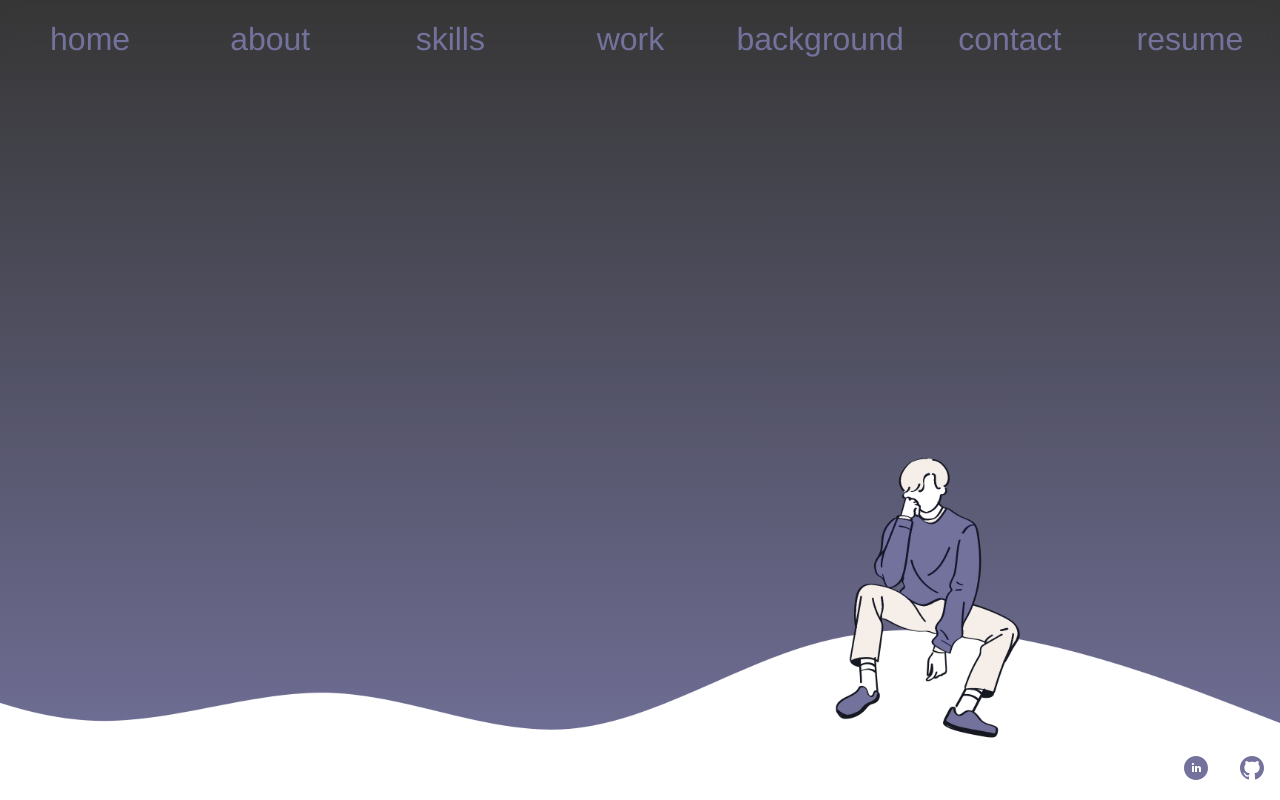
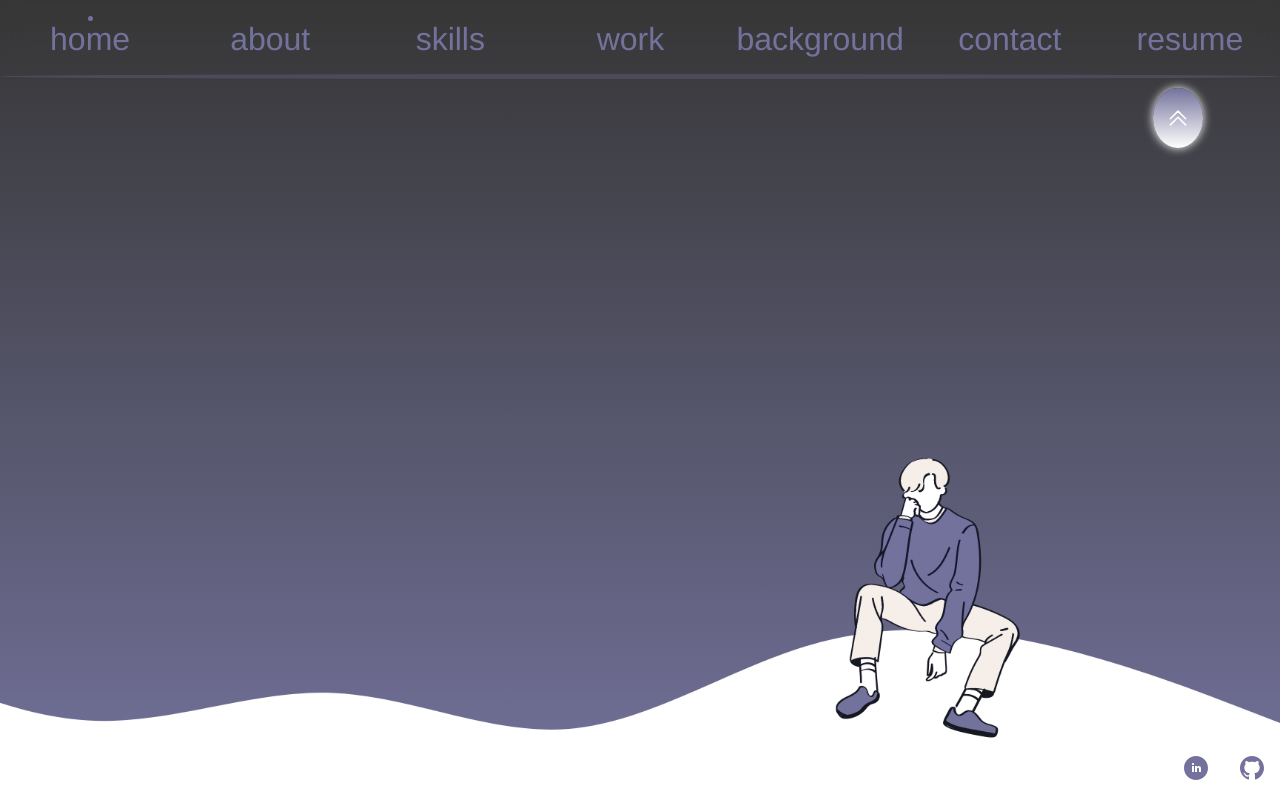
Before and after one commit to anadreth/personal-portfolio, a React (Vite) app in the folder frontend/: page / in a window 1280 px wide. Shown: the top 800 px of the page. Built offline with nearby package versions, Linux system fonts and the light colour scheme; a web font is replaced by a local one.

Commit message:
scrollprogress bar

```diff
--- a/frontend/src/App.tsx
+++ b/frontend/src/App.tsx
@@ -2,7 +2,6 @@
 import { Navbar,  } from './components/index'
 import { Header, About, Work, Skills, Contact, Footer, Experiences} from './containers/index'
 import './App.scss'
-
 
 function App() {
 
--- a/frontend/src/components/Navbar/Navbar.scss
+++ b/frontend/src/components/Navbar/Navbar.scss
@@ -8,7 +8,6 @@
 
   backdrop-filter: blur(10px);
   z-index: 10;
-
 }
 
 .app__navbar-list {
@@ -19,13 +18,11 @@
 
   a {
     text-decoration: none;
-        font-family: 'Franklin Gothic Medium', 'Arial Narrow', Arial, sans-serif;
+    font-family: "Franklin Gothic Medium", "Arial Narrow", Arial, sans-serif;
     font-size: 2rem;
     transition: all;
     transition-duration: 300ms;
     transition-timing-function: ease-in-out;
-
-
   }
 
   .dot {
@@ -47,17 +44,12 @@
     align-items: center;
     justify-content: start;
 
-
     &:hover {
-
       .dot {
         opacity: 1;
       }
     }
   }
-
-
-
 
   @media screen and (max-width: 1180px) {
     display: none;
@@ -86,14 +78,12 @@
     padding-left: 1rem;
     background-color: var(--purple-color);
 
-
     svg {
       height: 64px;
       margin: 1rem;
       color: var(--light-color);
       background-color: var(--purple-color);
       align-self: end;
-
     }
 
     ul {
@@ -102,8 +92,8 @@
       font-size: 40px;
       font-family: "Poppins";
 
-
-            li, a {
+      li,
+      a {
         margin-bottom: 1rem;
         text-decoration: none;
         color: var(--light-color);
@@ -131,28 +121,59 @@
   @media screen and (min-width: 1180px) {
     display: none;
   }
-
-
 }
 
-.light{
+.light {
   color: var(--light-color);
 }
 
-.purple{
-    color: var(--purple-color)
+.purple {
+  color: var(--purple-color);
 }
 
-.purpledot{
-    background-color: var(--purple-color)
+.purpledot {
+  background-color: var(--purple-color);
 }
-.lightdot{
+.lightdot {
   background-color: var(--light-color);
 }
-.reddot{
+.reddot {
   background-color: var(--red-color);
 }
 
 .visible {
   opacity: 0;
 }
+
+.higlight {
+  opacity: 1;
+  transition: all 0.3s ease-in-out;
+}
+.nohighlight {
+  opacity: 0;
+  transition: all 0.3s ease-in-out;
+}
+
+.click {
+  position: absolute;
+  top: 100%;
+  right: 6%;
+  width: 50px;
+  height: 60px;
+  color: white;
+  box-shadow: 0 0 10px white;
+  border-radius: 80%;
+  padding: 0.8rem;
+  background-image: -webkit-linear-gradient(var(--purple-color), white);
+  backdrop-filter: blur(10px);
+
+  &:hover {
+    transition: all 0.3s ease-in-out;
+    color: var(--purple-color);
+    background-image: linear-gradient(white, var(--purple-color));
+  }
+
+  @media screen and (max-width: 1180px) {
+    display: none;
+  }
+}
--- a/frontend/src/components/Navbar/Navbar.tsx
+++ b/frontend/src/components/Navbar/Navbar.tsx
@@ -3,12 +3,15 @@ import { HiMenu, HiX } from 'react-icons/hi';
 import { motion, AnimatePresence } from 'framer-motion'
 import './Navbar.scss'
 import { images } from '../../constants';
+import ProgressBar from '../ProgressBar/ProgressBar';
+
 
 
 const Navbar = () => {
     const [toggle, setToggle] = useState(false);
     const [scrollTop, setScrollTop] = useState(0);
     const [color, setColor] = useState("purple");
+    const [highlight, setHighlight] = useState(false);
 
 
     window.onscroll = function () {
@@ -45,6 +48,7 @@ const Navbar = () => {
 
   return (
     <nav className='app__navbar'>
+
         <motion.ul className={`app__navbar-list`}
             animate={{y: [-100, 0], opacity: [0, 1]}}
             transition={{duration: 1, delay: 1, ease: "easeInOut"}}
@@ -55,7 +59,7 @@ const Navbar = () => {
                     <a href={`#${item}`} className={color}>{item}</a>
                 </motion.li>
             ))}
-                <motion.li>
+                <motion.li >
                     <div id={"cv"}  className={`dot ${color}dot`}></div>
                     <a href={images.cv} className={color} target="_blank" >resume</a>
                 </motion.li>
@@ -88,6 +92,31 @@ const Navbar = () => {
                 )}
             </AnimatePresence>
         </div>
+        <ProgressBar color={color} setHighlight={setHighlight} />
+
+        <a href={images.cv}>
+          <motion.svg
+            xmlns="http://www.w3.org/2000/svg"
+            fill="none"
+            viewBox="0 0 24 24"
+            strokeWidth={1.5}
+            stroke="currentColor"
+            className={`${highlight ? "highlight" : "nohighlight"} click`}
+            transition={{
+              ease: "linear",
+              duration: 1.5,
+              repeat: Infinity,
+              repeatDelay: 3,
+              delay: 2,
+            }}
+            animate={{
+              y: [0, 10, 0, 10, 0, 10, 0],
+            }}
+          >
+            <path strokeLinecap="round" strokeLinejoin="round" d="M4.5 12.75l7.5-7.5 7.5 7.5m-15 6l7.5-7.5 7.5 7.5" />
+          </motion.svg>
+
+        </a>
     </nav>
   )
 }
--- /dev/null
+++ b/frontend/src/components/ProgressBar/ProgressBar.scss
@@ -0,0 +1,24 @@
+.container {
+    background-color: transparent;
+    height: 5px;
+    width: 100%;
+    position: sticky;
+    top: 0;
+    left: 0;
+    z-index: 20;
+    backdrop-filter: blur(5px);
+
+
+}
+
+.bar {
+    height: 5px;
+    width: 100%;
+    border-radius: 50%;
+    transition: all 0.3s ease-in-out;
+    opacity: 0.3;
+
+    @media screen and (max-width: 1180px) {
+        display: none;
+    }
+}
--- /dev/null
+++ b/frontend/src/components/ProgressBar/ProgressBar.tsx
@@ -0,0 +1,56 @@
+import React, { useState, useEffect } from "react";
+import './ProgressBar.scss'
+
+type ProgressBarProps = {
+  color: string;
+  setHighlight: Function;
+}
+
+const ProgressBar = ({color, setHighlight}: ProgressBarProps) => {
+  const [scrollTop, setScrollTop] = useState(0);
+
+  const onScroll = () => {
+    const winScroll = document.documentElement.scrollTop;
+    const height =
+      document.documentElement.scrollHeight -
+      document.documentElement.clientHeight;
+
+    const scrolled = (winScroll / height) * 100;
+    let amount = 15;
+
+    if (scrolled < 16) {
+      setHighlight(false);
+      amount = 15;
+    } else if (scrolled < 25 ) {
+      setHighlight(false);
+      amount = 30;
+    } else if (scrolled < 30) {
+      setHighlight(false);
+      amount = 45;
+    } else if (scrolled < 80) {
+      setHighlight(false);
+      amount = 60;
+    } else if (scrolled < 84) {
+      setHighlight(false);
+      amount = 75;
+    } else {
+      setHighlight(true);
+      amount = 100;
+
+    }
+    setScrollTop(amount);
+  };
+
+  useEffect(() => {
+    window.addEventListener("scroll", onScroll);
+    return () => window.removeEventListener("scroll", onScroll);
+  }, []);
+
+  return (
+    <div className="container">
+      <div className="bar" style={{ width: `${scrollTop}%`, backgroundColor: `var(--${color}-color)`, }}></div>
+    </div>
+  );
+};
+
+export default ProgressBar;
--- a/frontend/src/containers/Footer/Footer.scss
+++ b/frontend/src/containers/Footer/Footer.scss
@@ -32,3 +32,11 @@
         margin: 1rem;
     }
 }
+
+.dark {
+    color: var(--dark-color);
+}
+
+.purple {
+    color: var(--purple-color);
+}
--- a/frontend/src/containers/Footer/Footer.tsx
+++ b/frontend/src/containers/Footer/Footer.tsx
@@ -1,34 +1,23 @@
-import React, {useState} from 'react'
-import './Footer.scss'
+import React from "react";
+import "./Footer.scss";
 
 const Footer = () => {
-  const [scrollTop, setScrollTop] = useState(0);
-  const [color, setColor] = useState("purple");
-
- /* window.onscroll = function () {
-      setScrollTop(document.documentElement.scrollTop);
-      if (scrollTop < 2000) {
-          setColor("purple");
-      } else if (scrollTop > 2000 && scrollTop < 3300) {
-        setColor("red");
-      }
-      if (scrollTop > 3300) {
-          setColor("light");
-      }
-  };*/
 
   return (
     <div>
-      <div className="icons">
-            <a href="https://www.linkedin.com/in/miroslav-vano/" target="_blank" rel="noopener">
+      <div className={`icons`}>
+        <a
+          href="https://www.linkedin.com/in/miroslav-vano/"
+          target="_blank"
+          rel="noopener"
+        >
           <svg
             xmlns="http://www.w3.org/2000/svg"
             width="24"
             height="24"
             viewBox="0 0 24 24"
-
           >
-                <path  d="M12 0c-6.627 0-12 5.373-12 12s5.373 12 12 12 12-5.373 12-12-5.373-12-12-12zm-2 16h-2v-6h2v6zm-1-6.891c-.607 0-1.1-.496-1.1-1.109 0-.612.492-1.109 1.1-1.109s1.1.497 1.1 1.109c0 .613-.493 1.109-1.1 1.109zm8 6.891h-1.998v-2.861c0-1.881-2.002-1.722-2.002 0v2.861h-2v-6h2v1.093c.872-1.616 4-1.736 4 1.548v3.359z" />
+            <path d="M12 0c-6.627 0-12 5.373-12 12s5.373 12 12 12 12-5.373 12-12-5.373-12-12-12zm-2 16h-2v-6h2v6zm-1-6.891c-.607 0-1.1-.496-1.1-1.109 0-.612.492-1.109 1.1-1.109s1.1.497 1.1 1.109c0 .613-.493 1.109-1.1 1.109zm8 6.891h-1.998v-2.861c0-1.881-2.002-1.722-2.002 0v2.861h-2v-6h2v1.093c.872-1.616 4-1.736 4 1.548v3.359z" />
           </svg>
         </a>
         <a href="https://github.com/anadreth" target="_blank" rel="noopener">
@@ -41,10 +30,9 @@ const Footer = () => {
             <path d="M12 0c-6.626 0-12 5.373-12 12 0 5.302 3.438 9.8 8.207 11.387.599.111.793-.261.793-.577v-2.234c-3.338.726-4.033-1.416-4.033-1.416-.546-1.387-1.333-1.756-1.333-1.756-1.089-.745.083-.729.083-.729 1.205.084 1.839 1.237 1.839 1.237 1.07 1.834 2.807 1.304 3.492.997.107-.775.418-1.305.762-1.604-2.665-.305-5.467-1.334-5.467-5.931 0-1.311.469-2.381 1.236-3.221-.124-.303-.535-1.524.117-3.176 0 0 1.008-.322 3.301 1.23.957-.266 1.983-.399 3.003-.404 1.02.005 2.047.138 3.006.404 2.291-1.552 3.297-1.23 3.297-1.23.653 1.653.242 2.874.118 3.176.77.84 1.235 1.911 1.235 3.221 0 4.609-2.807 5.624-5.479 5.921.43.372.823 1.102.823 2.222v3.293c0 .319.192.694.801.576 4.765-1.589 8.199-6.086 8.199-11.386 0-6.627-5.373-12-12-12z" />
           </svg>
         </a>
-
       </div>
     </div>
-  )
-}
+  );
+};
 
-export default Footer
+export default Footer;
```
Also changed, not shown: 1 other file (tests, documents, lock files or other folders). Lines whose indentation alone changed are shown as unchanged.
